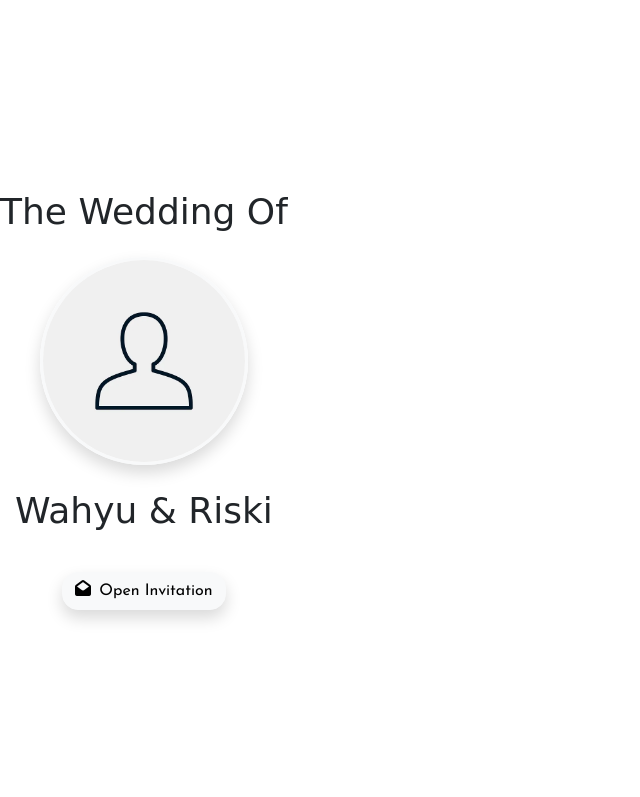
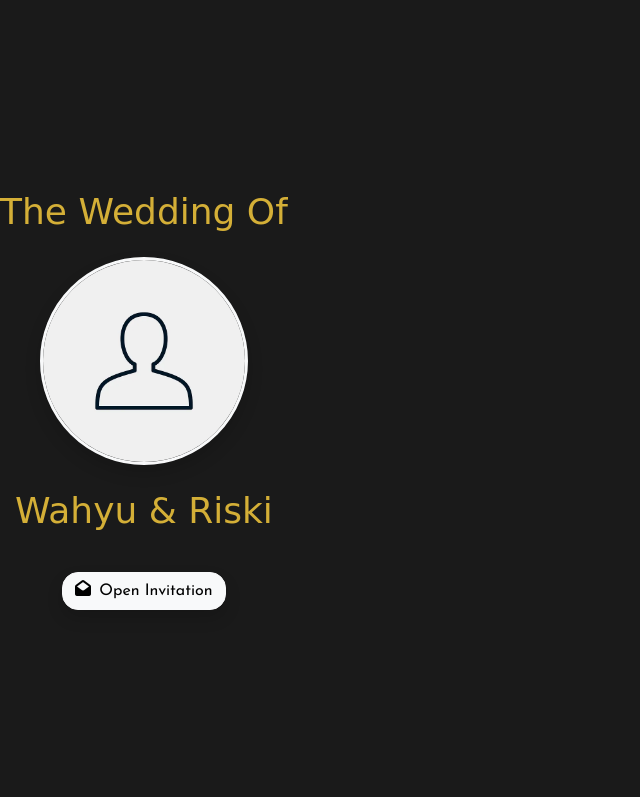
Before and after one commit to irfanakbar514-bit/Izin-coba, a website: page index.html in a window 1280 px wide. Shown: the top 797 px of the page, without its empty margins (0-640 px from the left). Drawn offline with nearby package versions, Linux system fonts and the light colour scheme.

Commit message:
Update index.html

```diff
--- a/index.html
+++ b/index.html
@@ -67,6 +67,37 @@
     <!-- Dependencies JS -->
     <script defer src="https://cdn.jsdelivr.net/npm/bootstrap@5.3.8/dist/js/bootstrap.bundle.min.js" integrity="sha256-5P1JGBOIxI7FBAvT/mb1fCnI5n/NhQKzNUuW7Hq0fMc=" crossorigin="anonymous"></script>
    <script src="https://cdn.jsdelivr.net/npm/canvas-confetti@1.9.2/dist/confetti.browser.min.js"></script>
+    <style>
+        /* INI BIAR WARNANYA GAK PUTIH POLOS */
+        :root, [data-bs-theme=light] {
+            --bs-body-bg: #1a1a1a !important;
+            --bs-body-color: #ffffff !important;
+        }
+
+        body {
+            background-color: #1a1a1a !important;
+            color: #ffffff !important;
+        }
+
+        .bg-white-black, .bg-light-dark, .loading-page {
+            background-color: #1a1a1a !important;
+            color: #ffffff !important;
+        }
+
+        /* BIAR TULISAN GAK TRANSPARAN (HILANGIN PUTIHNYA) */
+        .opacity-0 {
+            opacity: 1 !important;
+        }
+
+        #root {
+            opacity: 1 !important;
+            display: block !important;
+        }
+
+        .font-esthetic {
+            color: #d4af37 !important; /* Warna emas buat nama Irfan & Via */
+        }
+    </style>
 
 </head>
 
```
